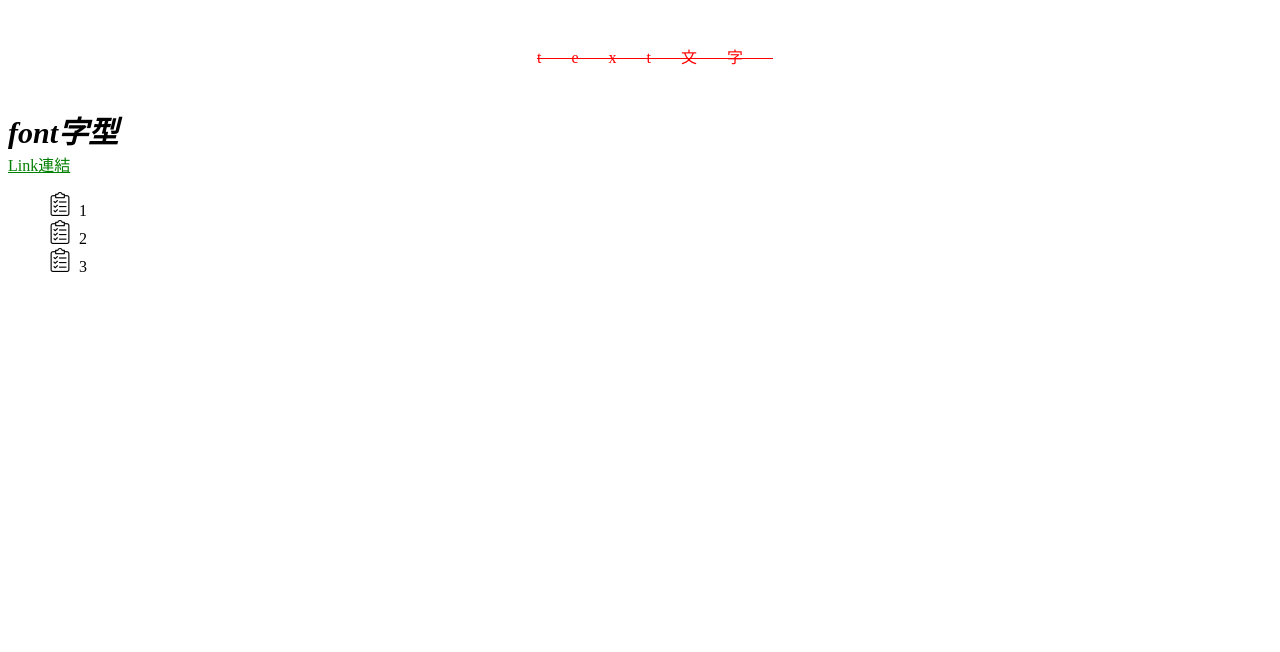
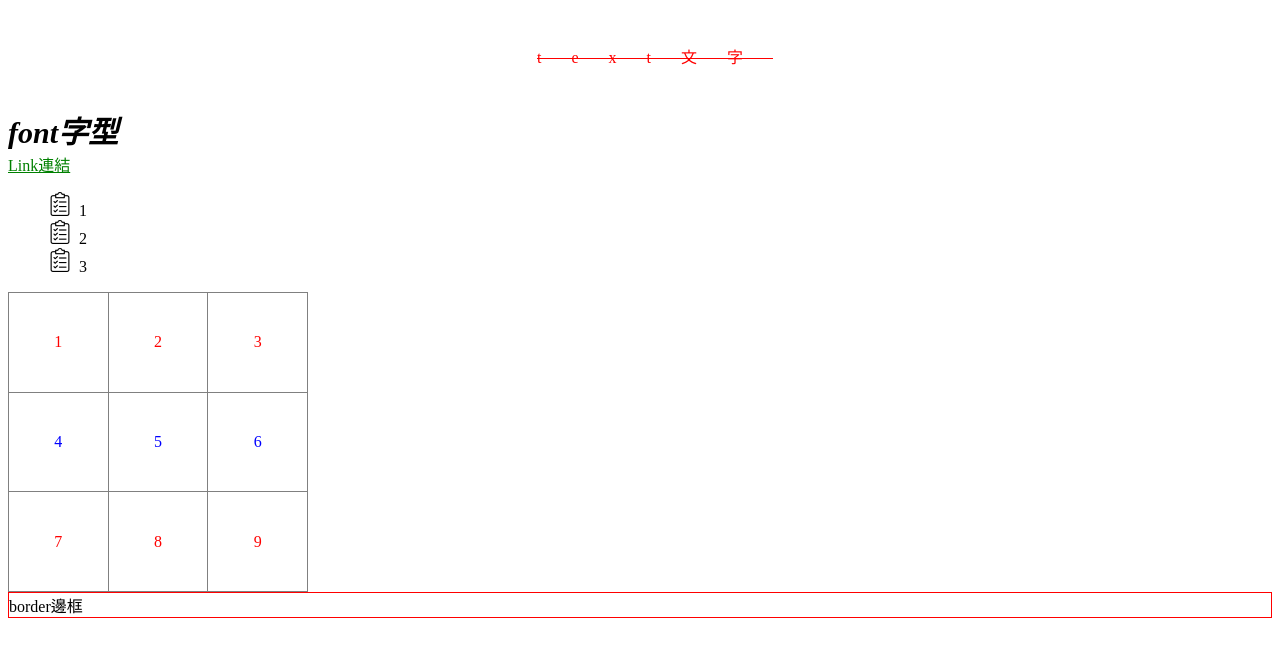
Before and after one commit to AaronChen1984/3411207001, a plain HTML site: page css_all.html in a window 1280 px wide. Drawn offline with Linux system fonts and the light colour scheme.

Commit message:
Add files via upload

```diff
--- a/css_all.html
+++ b/css_all.html
@@ -81,6 +81,34 @@
             /* 圖片 */
             list-style-image: url('list.png');
         }
+        /* table表格 */
+        /* 合併框線 */
+        .table_css{
+            border-collapse: collapse;
+        }
+        td{
+            /* 左右對齊 */
+            text-align: center;
+            /* 上下對齊 */
+            vertical-align: center;
+        }
+        /* 奇數行 */
+        tr:nth-child(odd){
+            color:red;
+        }
+        /* 偶數行 */
+        tr:nth-child(even){
+            color:blue;
+        }
+        /* 框線 */
+        .div_border{
+            /* 邊框粗細 */
+            border-width: 1px;
+            /* 邊框類型 */
+            border-style: solid;
+            /* 邊框顏色 */
+            border-color: red;
+        }
     </style>
 </head>
 <body>
@@ -96,5 +124,25 @@
         <li>2</li>
         <li>3</li>
     </ol>
+    <table class="table_css" border="1" cellpadding="0" cellspacing="0" width="300" height="300">
+        <tr>
+            <td>1</td>
+            <td>2</td>
+            <td>3</td>
+        </tr>
+        <tr>
+            <td>4</td>
+            <td>5</td>
+            <td>6</td>
+        </tr>
+        <tr>
+            <td>7</td>
+            <td>8</td>
+            <td>9</td>
+        </tr>
+    </table>
+    <div class="div_border">
+        border邊框
+    </div>
 </body>
 </html>
```
